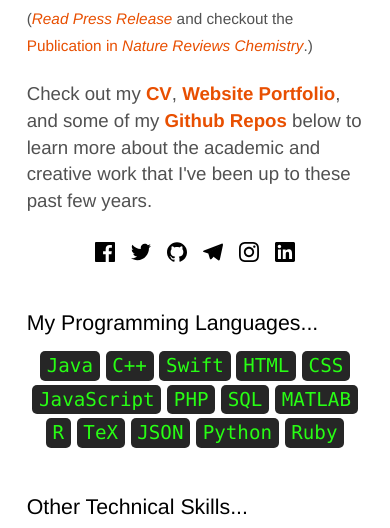
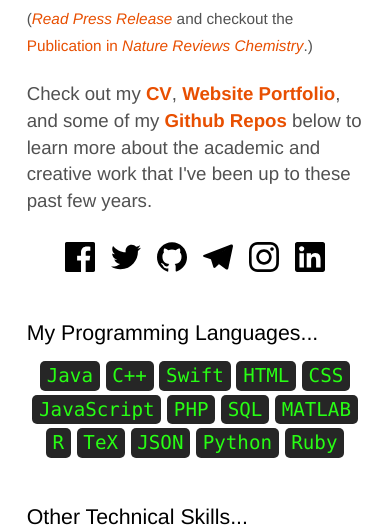
Before and after one commit to ShawnTylerSchwartz/shawntylerschwartz.com, a PHP site: page / in a window 390 px wide. Shown: the part 1628-2156 px from the top of the page. Run offline with PHP 8.4, Linux system fonts and the light colour scheme; some libraries are stand-ins or nearby versions.

Commit message:
Upsize social

```diff
--- a/assets/css/style.css
+++ b/assets/css/style.css
@@ -918,8 +918,8 @@ article.languages > h5 {
 
 @media (max-width: 34em) {
   .social {
-    width: 20px;
-    height: 20px;
-    background-size: 20px 20px;
+    width: 30px;
+    height: 30px;
+    background-size: 30px 30px;
   }
 }
```
